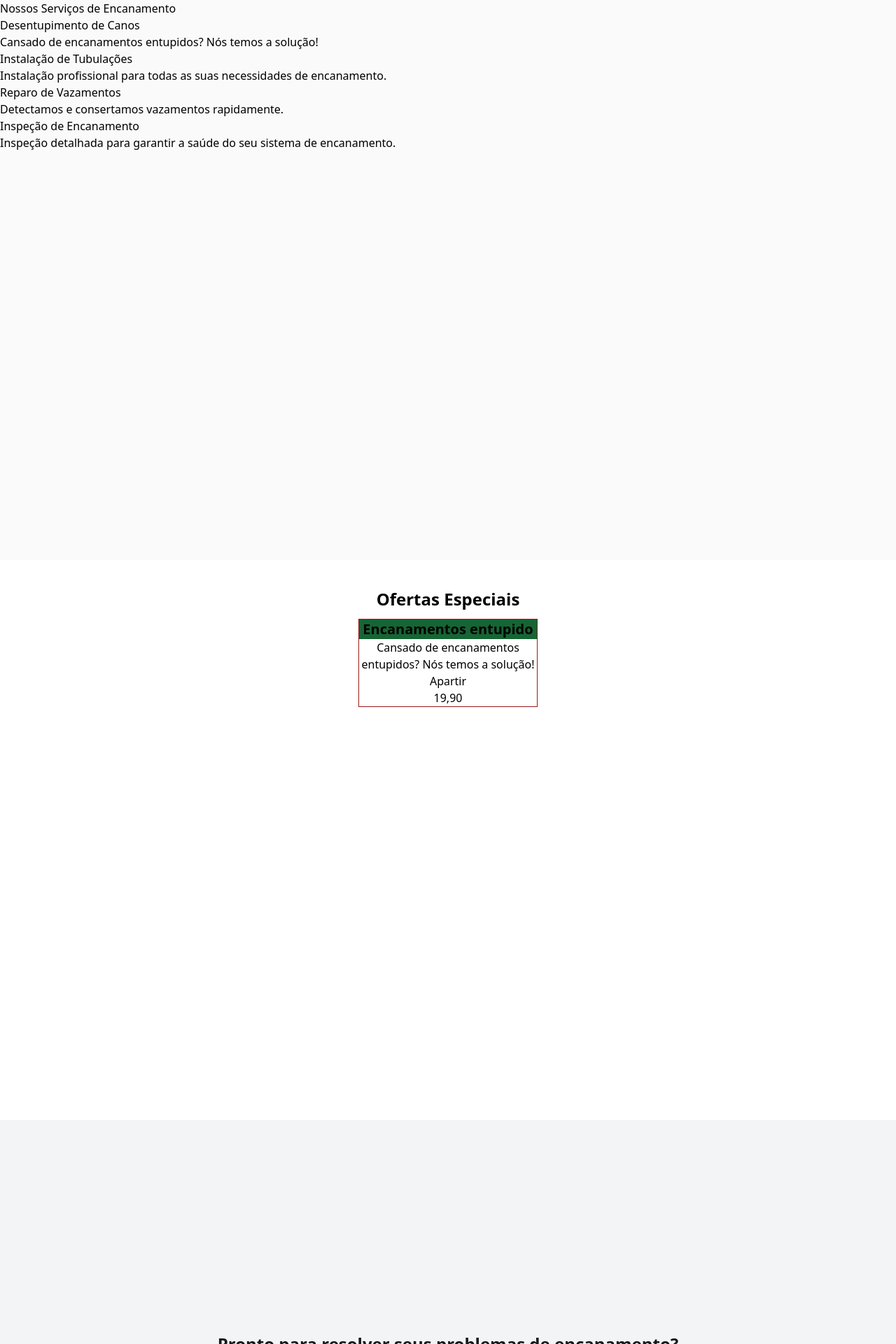
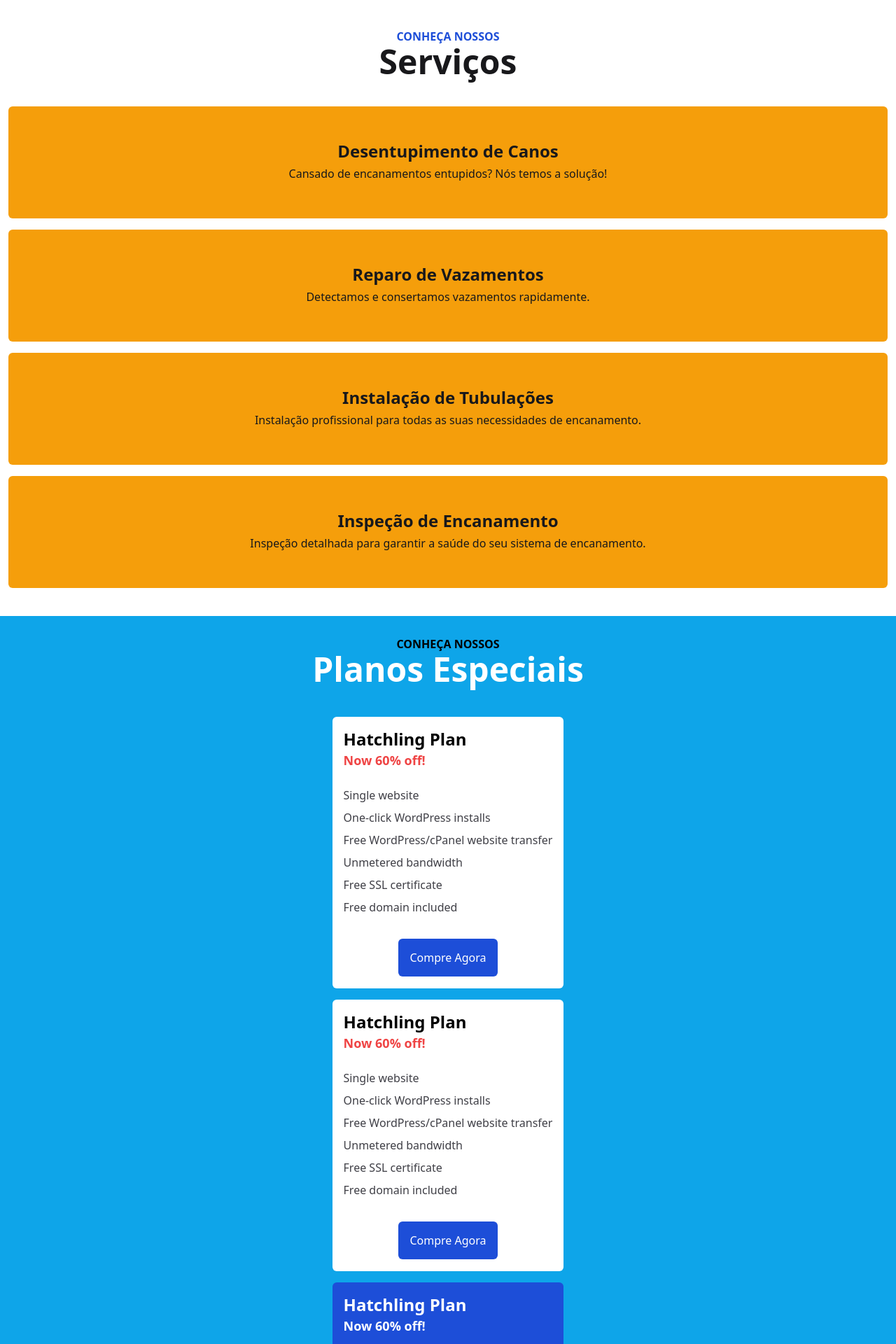
Before and after one commit to zCarlosEduardo/mario, a Next.js app: page / in a window 1280 px wide. Shown: the part 800-2720 px from the top of the page at 70% size. Built offline with nearby package versions, Linux system fonts and the light colour scheme.

Commit message:
ESTRUTURA FEITA

```diff
--- a/src/app/page.tsx
+++ b/src/app/page.tsx
@@ -12,22 +12,29 @@ export default function Home() {
       <meta name="viewport" content="width=device-width, initial-scale=1.0" />
       </Head>
       <body className="scroll-smooth">
-      <header className="fixed w-full top-0 left-0 backdrop-blur-md bg-slate-900">
+      <header className="fixed w-full top-0 left-0 backdrop-blur-md bg-white">
       <NavMenu />
       </header>
       <main>
-        <section id="home" className="h-dvh bg-slate-800">
-          <div className="flex justify-center items-center bottom-0 text-fuchsia-50 text-8xl pt-56">
-            <h1>Super Mario</h1>
+        <section id="home" className="h-dvh bg-slate-800 flex items-center">
+          <div className="flex justify-center flex-col items-center bottom-0 text-center text-white">
+            <p className=" text-zinc-300">Os Encantadores do Queens!</p>
+            <h1 className="text-8xl font-bold">Super Mario</h1>
+            <p className="">Mario e Luigi, os encanadores mais confiáveis do Queens, estão aqui para
+               resolver todos os seus problemas de encanamento!</p>
+               <div className="mt-10 flex flex-row">
+                <a href="" className="p-4 bg-blue-700  rounded-md m-4"><button>Agende Agora</button></a>
+                <a href="" className="p-4 border-2 border-solid rounded-md hidden"><button className="">Peça um Orçamento</button></a>
+               </div>
           </div>
         </section>
-        <section id="servicos" className="h-dvh bg-zinc-50">
+        <section id="servicos" className="min-h-dvh bg-white">
           <Servicos></Servicos>
         </section>
-        <section id="planos" className="h-dvh bg-white ">
+        <section id="planos" className=" bg-sky-500 ">
           <Planos />
         </section>
-        <section id="contato" className="h-dvh bg-gray-100 flex justify-center">
+        <section id="contato" className="bg-red-600 flex justify-center h-dvh">
           <Contato></Contato>
         </section>
       </main>
--- a/src/components/navmenu.tsx
+++ b/src/components/navmenu.tsx
@@ -1,8 +1,8 @@
 export default function NavMenu() {
     return(
-        <div className="flex justify-around flex-col items-center text-zinc-50 md:flex-row">
-            <h1 className="text-xl sr-only md:not-sr-only">Mario</h1>
-            <nav className="flex gap-2 items-center">
+        <div className="flex justify-around flex-col items-center text-zinc-900 md:flex-row">
+            <h1 className="text-xl sr-only md:not-sr-only">SM</h1>
+            <nav className="flex gap-2 items-center font-semibold">
                 <a href="#home" className="py-3 px-3">Home</a>
                 <a href="#servicos" className="py-3 px-3">Serviços</a>
                 <a href="#contato" className="py-3 px-3">Contato</a>
--- a/src/components/section/contato.tsx
+++ b/src/components/section/contato.tsx
@@ -1,11 +1,15 @@
 export default function Contato() {
     return(
-        <article className="flex flex-col text-center justify-center">
-            <h2 className="text-zinc-900 text-2xl font-bold mb-10">Pronto para resolver seus problemas de encanamento?</h2>
-            <p className="text-zinc-800">Entre em contato com Mario e Luigi hoje mesmo e experimente o melhor serviço de encanamento do Queens!</p>
+        <article className="flex flex-col text-center justify-center m-2">
             <div>
-            <p className="text-zinc-700 text-sm">Ao clicar no link abaixo sera redirecionado para o nosso WhatsApp</p>
-            <button className="py-3 px-4 rounded-lg bg-red-700 mt-7">Solicite um Serviço</button>
+                <p className="uppercase text-zinc-900 font-semibold">entre em</p>
+                <h2 className="font-bold uppercase text-5xl">
+                    Contato
+                </h2>
+                <p className="mt-8">Entre em contato com Mario e Luigi hoje mesmo
+                     e experimente o melhor serviço de encanamento do Queens!</p>
+                <a href="" className=""><button  className="mt-4 text-zinc-900 p-3 rounded-md border-solid
+                 border-zinc-900 border-2 bg-white">Entre em Contato</button></a>
             </div>
         </article>
     )
--- a/src/components/section/planos.tsx
+++ b/src/components/section/planos.tsx
@@ -1,19 +1,72 @@
 export default function Planos() {
-    return (
-        <article className="text-black flex flex-col items-center text-center">
-        <h2 className="text-2xl font-bold mt-10 mb-3">Ofertas Especiais</h2>
-        <div>
-            <div className="flex flex-col max-w-64 border border-solid border-red-800">
-                    <h3 className="bg-green-800 text-xl font-semibold">Encanamentos entupido</h3>
-                <div >
-                    <p>Cansado de encanamentos entupidos? Nós temos a solução!</p>
-                    <div>
-                        <p>Apartir</p>
-                        <a href="">19<span>,90</span></a>
-                    </div>
-                </div>
+  return (
+    <article className="text-black flex flex-col items-center text-center">
+      <div className="my-7">
+        <p className="uppercase font-semibold">Conheça nossos</p>
+        <h2 className="text-white text-5xl font-bold">Planos Especiais</h2>
+      </div>
+      <div className="m-4">
+        <div className="bg-white rounded-md p-4 ">
+          <div className="text-start">
+            <h3 className="font-bold text-2xl">Hatchling Plan</h3>
+            <p className="text-red-500 font-semibold text-lg">Now 60% off!</p>
+          </div>
+          <div className="mt-5 mb-12 text-zinc-700 text-start">
+            <p className="py-1">Single website </p>
+            <p className="py-1">One-click WordPress installs </p>
+            <p className="py-1">Free WordPress/cPanel website transfer</p>
+            <p className="py-1">Unmetered bandwidth </p>
+            <p className="py-1">Free SSL certificate </p>
+            <p className="pt-1">Free domain included </p>
+          </div>
+          <div className="my-4">
+            <a href="" className="bg-blue-700 p-4 rounded-md text-white">
+              Compre Agora
+            </a>
+          </div>
+        </div>
+        <div className="flex flex-col-reverse">
+          <div className="bg-blue-700 rounded-md mt-4 p-4 text-white ">
+            <div className="text-start ">
+              <h3 className="font-bold text-2xl ">Hatchling Plan</h3>
+              <p className="font-semibold text-lg">Now 60% off!</p>
             </div>
+            <div className="mt-5 mb-12 text-zinc-100 text-start">
+              <p className="py-1">Single website </p>
+              <p className="py-1">One-click WordPress installs </p>
+              <p className="py-1">Free WordPress/cPanel website transfer</p>
+              <p className="py-1">Unmetered bandwidth </p>
+              <p className="py-1">Free SSL certificate </p>
+              <p className="pt-1">Free domain included </p>
+            </div>
+            <div className="my-4">
+              <a href="" className="bg-white p-4 rounded-md text-black">
+                Compre Agora
+              </a>
+            </div>
+          </div>
+
+          <div className="bg-white rounded-md mt-4 p-4 ">
+            <div className="text-start">
+              <h3 className="font-bold text-2xl">Hatchling Plan</h3>
+              <p className="text-red-500 font-semibold text-lg">Now 60% off!</p>
+            </div>
+            <div className="mt-5 mb-12 text-zinc-700 text-start">
+              <p className="py-1">Single website </p>
+              <p className="py-1">One-click WordPress installs </p>
+              <p className="py-1">Free WordPress/cPanel website transfer</p>
+              <p className="py-1">Unmetered bandwidth </p>
+              <p className="py-1">Free SSL certificate </p>
+              <p className="pt-1">Free domain included </p>
+            </div>
+            <div className="my-4">
+              <a href="" className="bg-blue-700 p-4 rounded-md text-white">
+                Compre Agora
+              </a>
+            </div>
+          </div>
         </div>
+      </div>
     </article>
-    )
+  );
 }
--- a/src/components/section/servicos.tsx
+++ b/src/components/section/servicos.tsx
@@ -1,25 +1,30 @@
 export default function Servicos() {
     return(
-        <article>
-            <h2>Nossos Serviços de Encanamento</h2>
-            <div>
-                <div>
-                    <h3>Desentupimento de Canos</h3>
-                    <p><span></span>Cansado de encanamentos entupidos? Nós temos a solução!</p>
+        <article className="flex flex-col text-center justify-center">
+        <div className=" mt-10">
+            <p className="uppercase text-blue-700 font-semibold">Conheça nossos</p>
+            <h2 className=" text-5xl font-bold text-zinc-900">Serviços</h2>
+        </div>
+        <div>
+            <div className="my-10 mx-3 flex-row flex-wrap">
+                <div className="bg-amber-500 rounded-md w-100 h-40 flex flex-col justify-center">
+                    <h3 className="text-zinc-900 font-bold text-2xl mx-4">Desentupimento de Canos</h3>
+                    <p className="text-zinc-900 m-1">Cansado de encanamentos entupidos? Nós temos a solução!</p>
                 </div>
-                <div>
-                    <h3>Instalação de Tubulações</h3>
-                    <p><span></span>Instalação profissional para todas as suas necessidades de encanamento.</p>
+                <div className="bg-amber-500 rounded-md w-100 h-40 flex flex-col justify-center mt-4">
+                    <h3 className="text-zinc-900 font-bold text-2xl mx-4">Reparo de Vazamentos</h3>
+                    <p className="text-zinc-900 m-1">Detectamos e consertamos vazamentos rapidamente.</p>
                 </div>
-                <div>
-                    <h3>Reparo de Vazamentos</h3>
-                    <p><span></span>Detectamos e consertamos vazamentos rapidamente.</p>
+                <div className="bg-amber-500 rounded-md w-100 h-40 flex flex-col justify-center mt-4">
+                    <h3 className="text-zinc-900 font-bold text-2xl mx-4">Instalação de Tubulações</h3>
+                    <p className="text-zinc-900 m-1">Instalação profissional para todas as suas necessidades de encanamento.</p>
                 </div>
-                <div>
-                    <h3>Inspeção de Encanamento</h3>
-                    <p><span></span>Inspeção detalhada para garantir a saúde do seu sistema de encanamento.</p>
+                <div className="bg-amber-500 rounded-md w-100 h-40 flex flex-col justify-center mt-4">
+                    <h3 className="text-zinc-900 font-bold text-2xl mx-4">Inspeção de Encanamento</h3>
+                    <p className="text-zinc-900 m-1">Inspeção detalhada para garantir a saúde do seu sistema de encanamento.</p>
                 </div>
             </div>
+        </div>
         </article>
     )
 }
```
